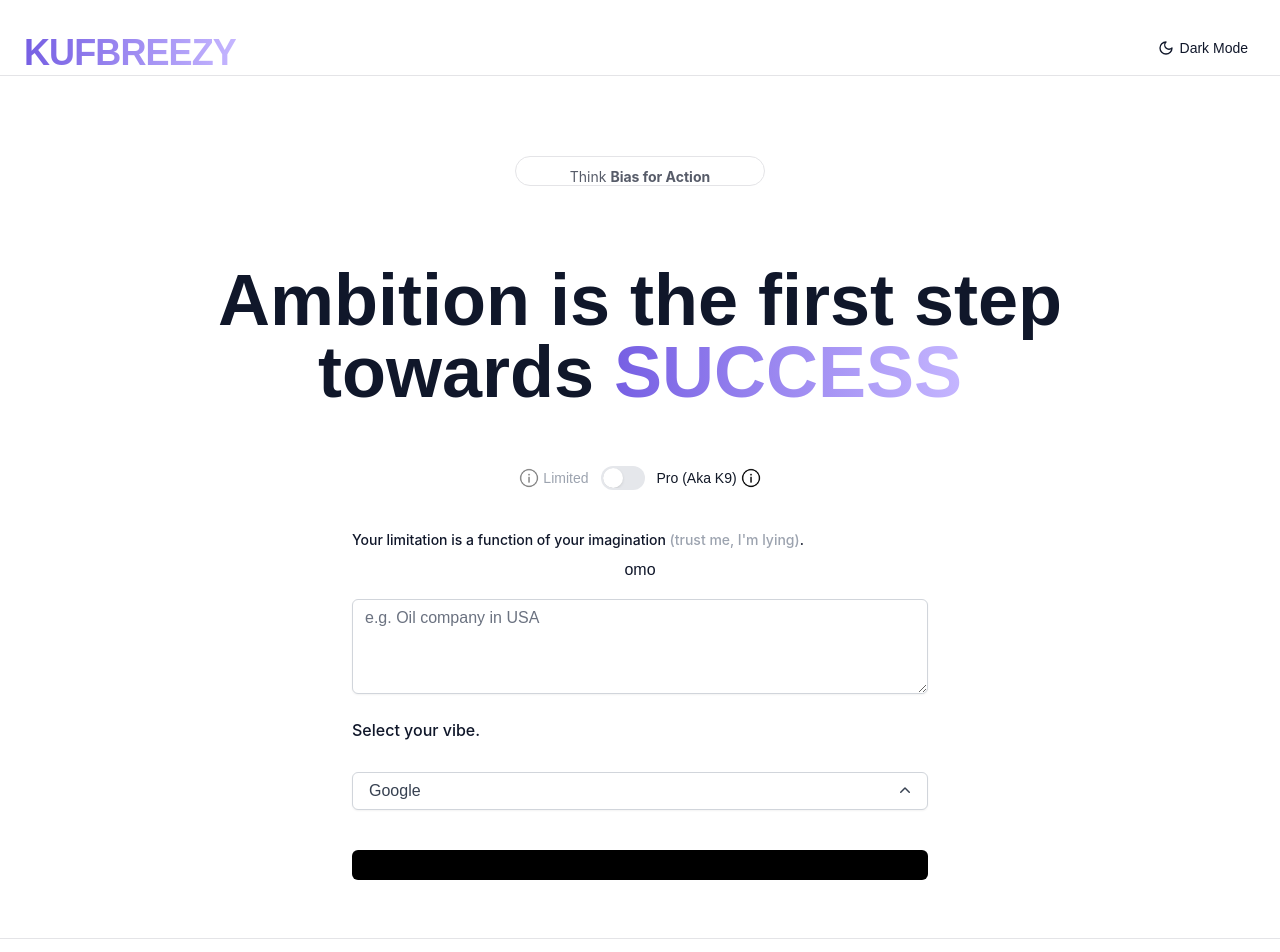
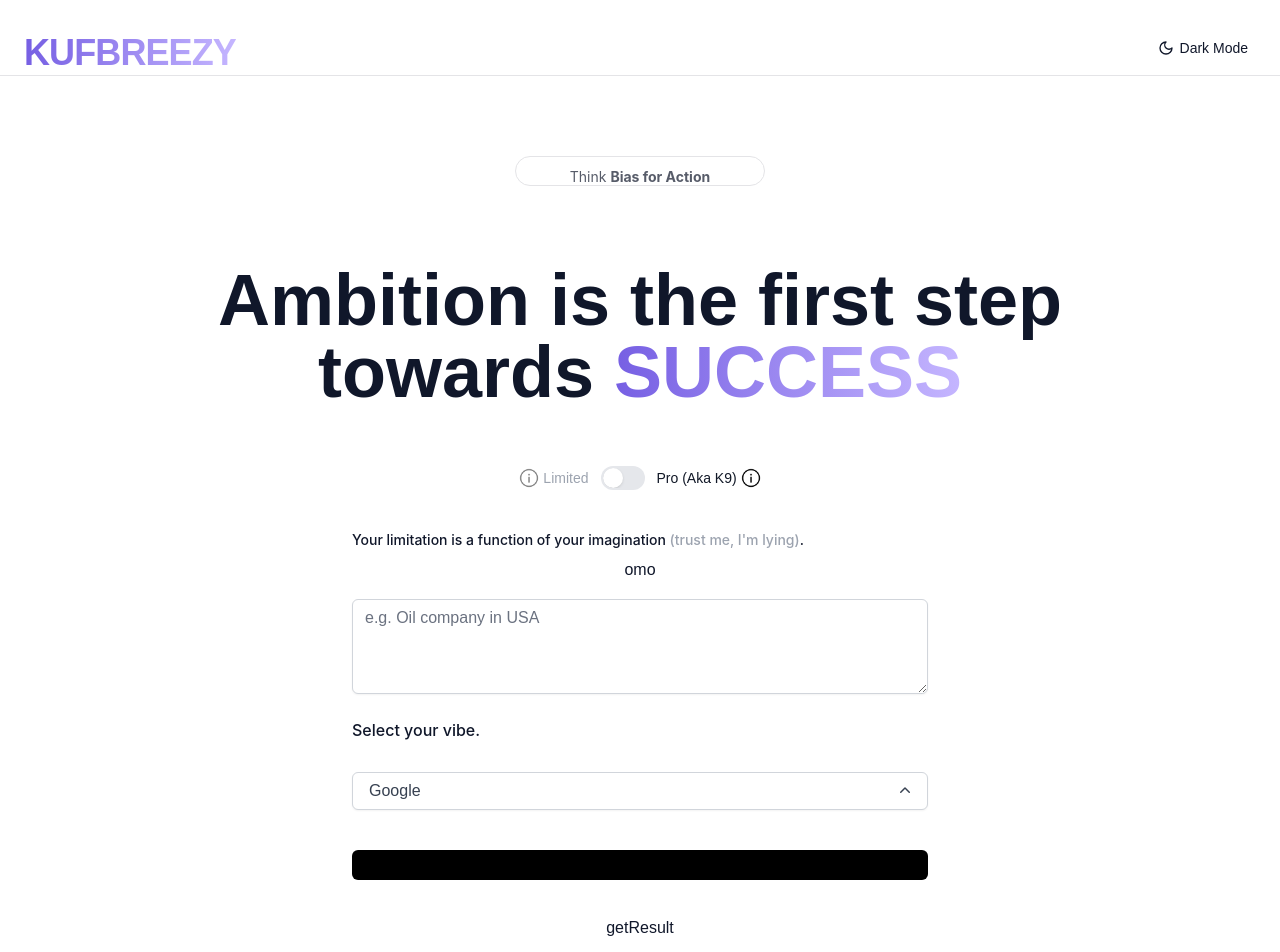
Before and after one commit to breezyairdropp/portfolio-tool, a Next.js app: page /leads in a window 1280 px wide. Shown: the top 952 px of the page. Built offline with nearby package versions, Linux system fonts and the light colour scheme.

Commit message:
Update leads.tsx

```diff
--- a/pages/leads.tsx
+++ b/pages/leads.tsx
@@ -415,6 +415,7 @@ const Leads: NextPage = () => {
         </div>
         <br />
         <br />
+        <button onclick={getQueryResult}>getResult</button>
         <div className="w-full max-w-1xl sm:max-w-2xl">
           <div className="w-full max-w-1xl sm:max-w-2xl">
             <div id="pendingFetch">
```
